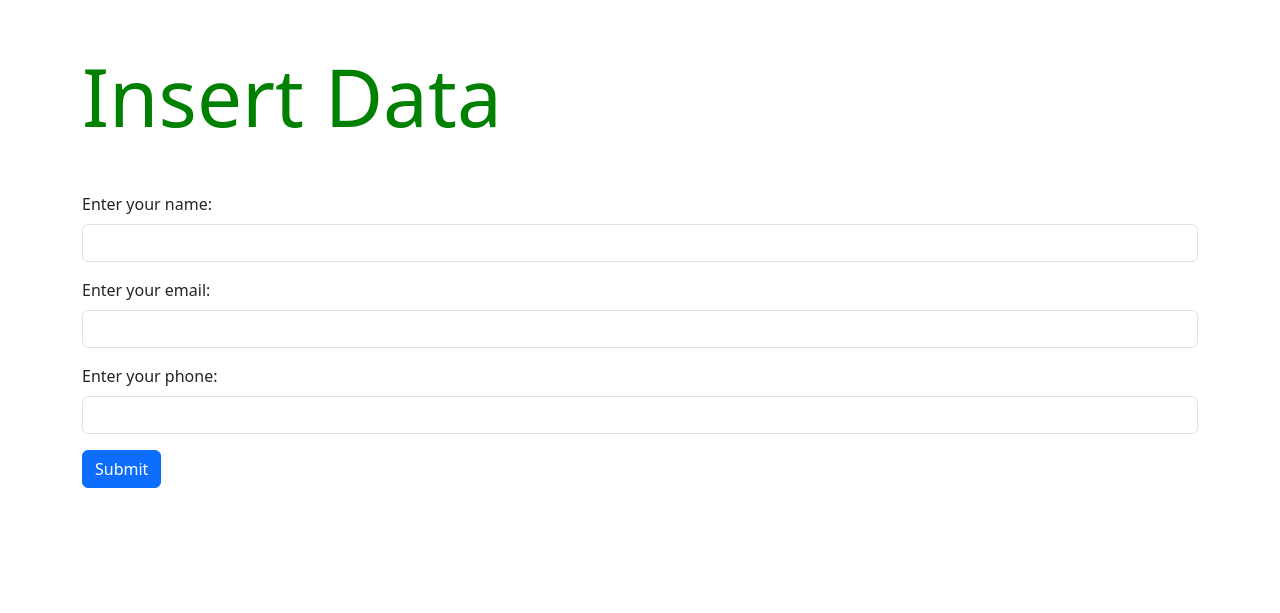
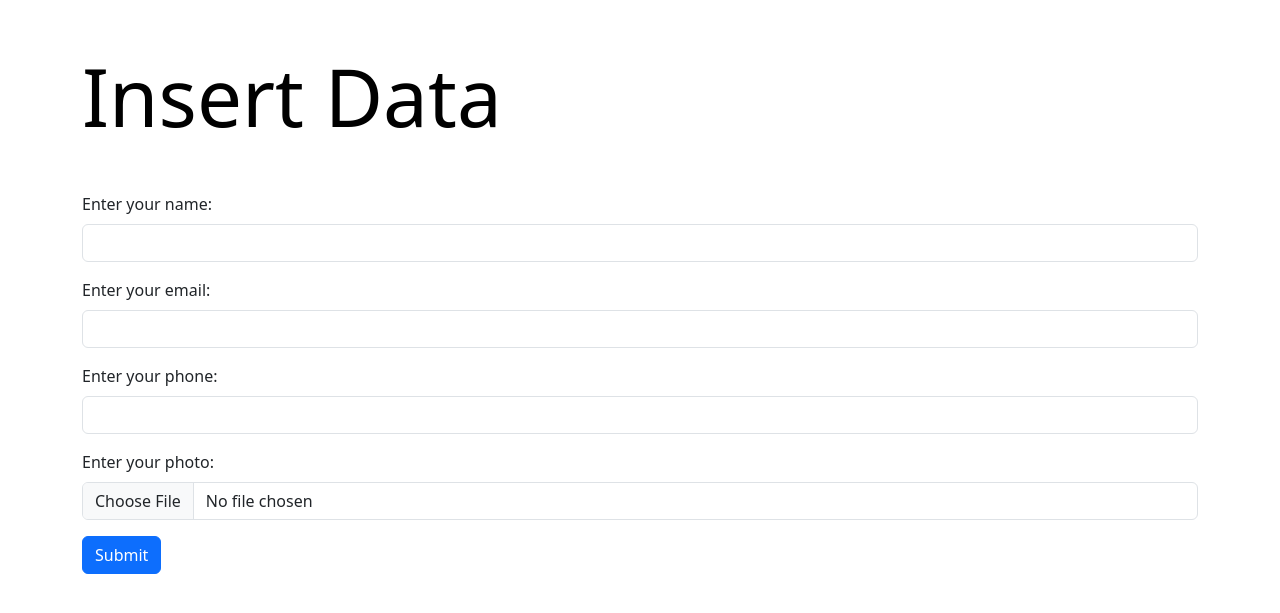
Before and after one commit to mdkawsardev/django_with_postgresql, a Django app: template template/insert.html in a window 1280 px wide. Shown: the top 613 px of the page. Run offline with Django 3.2, Linux system fonts and the light colour scheme; the template is opened without the code that fills it, so the values that code supplies are empty.

Commit message:
django with postgres

```diff
--- a/myapp/models.py
+++ b/myapp/models.py
@@ -6,7 +6,7 @@ class Mycontact(models.Model):
     email = models.EmailField(max_length=50)
     phone = models.CharField(max_length=12)
     pub_date = models.DateTimeField(default=datetime.now)
-    banner = models.ImageField(default='logo.png', blank=True)
+    banner = models.ImageField(default='logo.png', blank=True, upload_to='media/')
 class Myusers(models.Model):
     users = models.CharField(max_length=200)
     email = models.EmailField(max_length=50)
--- a/myapp/views.py
+++ b/myapp/views.py
@@ -14,10 +14,12 @@ def insert(request):
         name = request.POST.get('name')
         email = request.POST.get('email')
         phone = request.POST.get('phone')
+        photo = request.FILES.get('photo')
         Mycontact.objects.create(
             name = name,
             email = email,
-            phone = phone
+            phone = phone,
+            banner = photo
         )
         #? Same as above
         # con = Mycontact(
--- a/static/css/style.css
+++ /dev/null
@@ -1,4 +0,0 @@
-h1 {
-    font-size: 80px;
-    color: green;
-}
--- /dev/null
+++ b/static/css/styles.css
@@ -0,0 +1,4 @@
+h1 {
+    font-size: 80px;
+    color: #000000;
+}
--- a/template/base.html
+++ b/template/base.html
@@ -6,7 +6,7 @@
     <meta name="viewport" content="width=device-width, initial-scale=1">
     <title>{% block title %}{% endblock title %}</title>
     <link href="https://cdn.jsdelivr.net/npm/bootstrap@5.3.8/dist/css/bootstrap.min.css" rel="stylesheet" integrity="sha384-sRIl4kxILFvY47J16cr9ZwB07vP4J8+LH7qKQnuqkuIAvNWLzeN8tE5YBujZqJLB" crossorigin="anonymous">
-    <link rel="stylesheet" href="{% static "css/style.css" %}">
+    <link rel="stylesheet" href="{% static "css/styles.css" %}">
   </head>
   <body>
     {% block body %}{% endblock body %}
--- a/template/insert.html
+++ b/template/insert.html
@@ -12,7 +12,7 @@
     {% endfor %}
 {% endif %}
     <h1 class="my-5">Insert Data</h1>
-        <form action="/insert/" method="post">
+        <form action="/insert/" method="post" enctype="multipart/form-data">
             {% csrf_token %}
             <div class="mb-3">
                 <label for="name" class="form-label">Enter your name:</label>
@@ -26,6 +26,10 @@
                 <label for="phone" class="form-label">Enter your phone:</label>
                 <input type="phone" name="phone" class="form-control" id="phone" aria-describedby="emailHelp">
             </div>
+            <div class="mb-3">
+                <label for="photo" class="form-label">Enter your photo:</label>
+                <input type="file" name="photo" class="form-control" id="photo" aria-describedby="emailHelp">
+            </div>
             <button type="submit" class="btn btn-primary">Submit</button>
         </form>
     </div>
```
Also changed, not shown: media/Screenshot_2025-02-19_220539_ykLFGT0.png (added), media/Screenshot_2025-12-07_201427_arZG52N.png (added), media/_MG_5542.JPG (added), media/media/Screenshot_2025-01-26_184800.png (added), media/media/Screenshot_2025-02-19_220539.png (added), media/media/Screenshot_2025-04-19_135416.png (added), media/media/Screenshot_2025-09-16_165931.png (added), myapp/migrations/0009_mycontact_banner.py (added), myapp/migrations/0010_alter_mycontact_banner.py (added), 2 other files.
